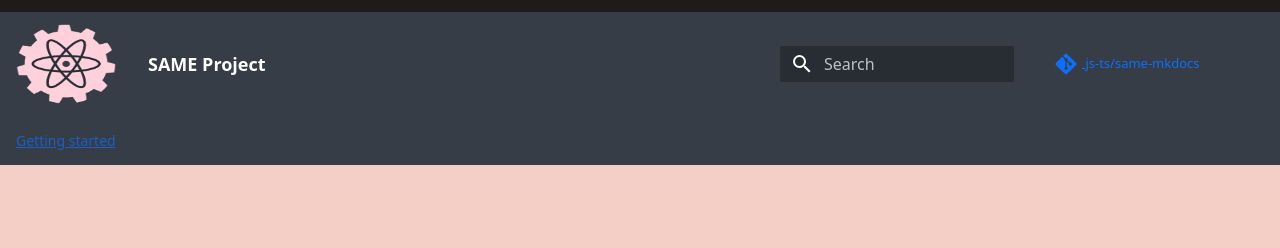
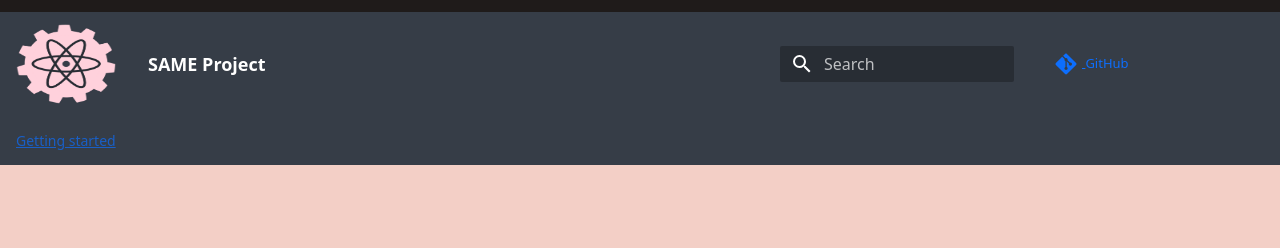
Before and after one commit to js-ts/same-mkdocs, an MkDocs documentation site: the page built from docs/index.md, in a window 1280 px wide. Shown: the top 248 px of the page. Built offline with MkDocs 1.6.1 and Material for MkDocs 9.7.7, drawn with Linux system fonts in a browser that asks for light colours; comment, search, counter and statistics services are not loaded; some of the changed lines change nothing that is shown.

Commit message:
Update mkdocs.yml

```diff
--- a/mkdocs.yml
+++ b/mkdocs.yml
@@ -62,7 +62,7 @@ site_name: SAME Project
 # site_url: https://sameproject.ml/
 site_description: SAME PROJECT Documentation
 repo_url: https://github.com/js-ts/same-mkdocs
-repo_name: js-ts/same-mkdocs
+# repo_name: js-ts/same-mkdocs
 edit_uri: edit/mkdocs/docs
 extra_css:
   - stylesheets/extra.css
```
